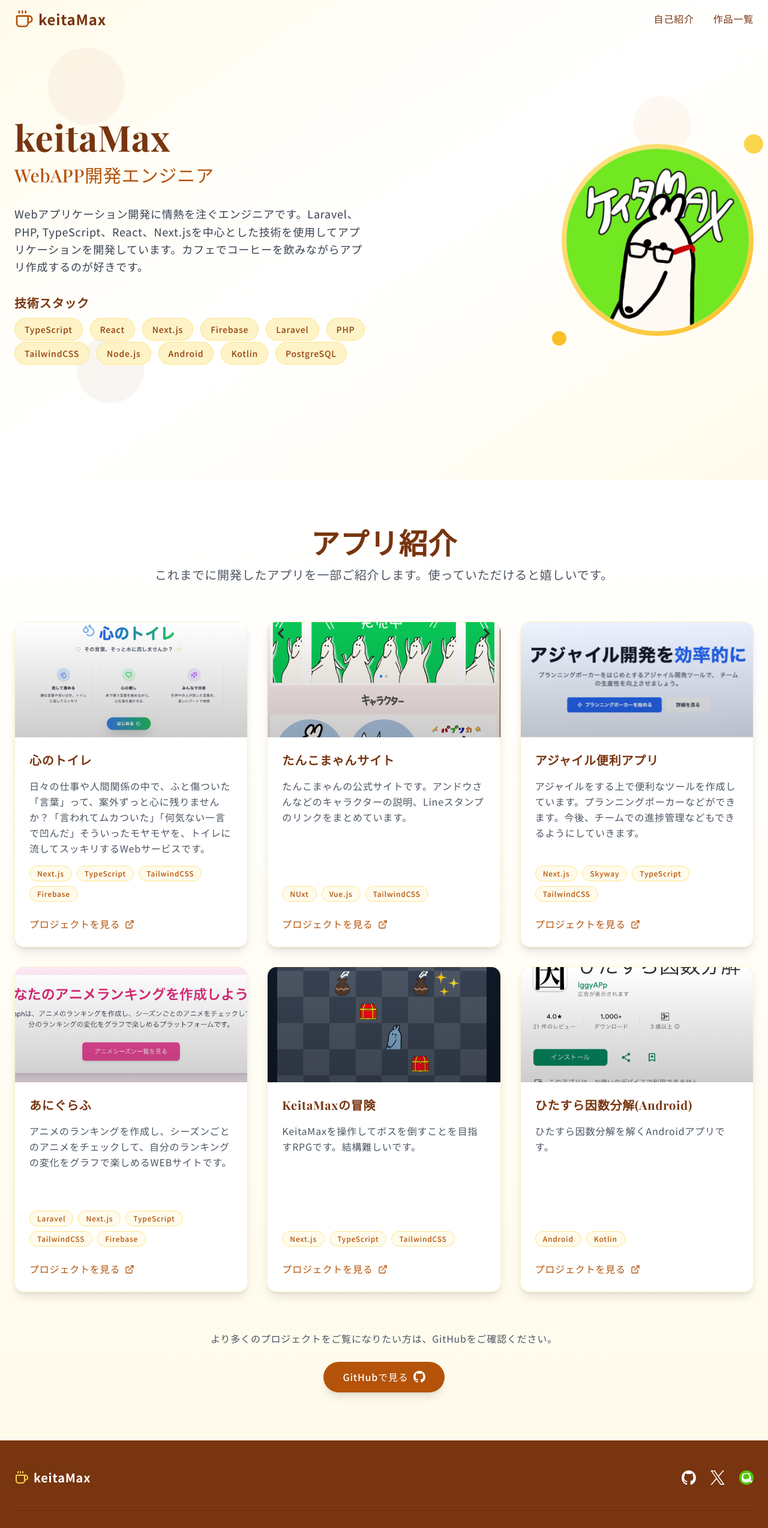
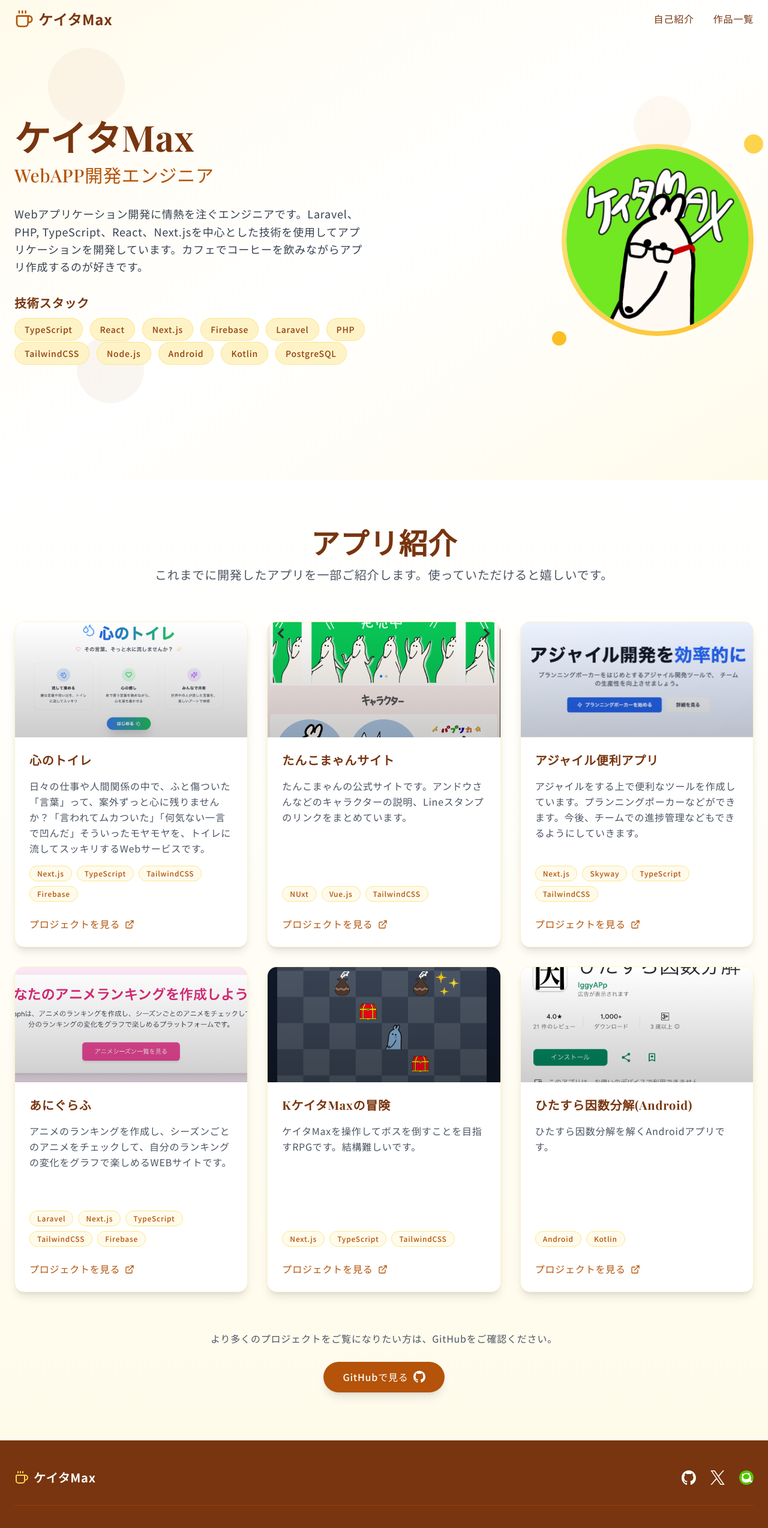
Before and after one commit to NiheiKeita/keitamax-web, a Next.js app: page / in a window 1280 px wide. Shown: the top 2547 px of the page at 60% size. Built offline with nearby package versions, Linux system fonts and the light colour scheme.

Commit message:
fix name

```diff
--- a/src/components/Footer.tsx
+++ b/src/components/Footer.tsx
@@ -15,7 +15,7 @@ const Footer: React.FC<FooterProps> = ({ socialLinks }) => {
           {/* Logo and Copyright */}
           <div className="mb-6 flex items-center space-x-2 md:mb-0">
             <Coffee className="size-6 text-amber-300" />
-            <span className="text-xl font-bold">keitaMax</span>
+            <span className="text-xl font-bold">ケイタMax</span>
           </div>
 
           {/* Social Links */}
--- a/src/components/Header.tsx
+++ b/src/components/Header.tsx
@@ -21,8 +21,8 @@ const Header: React.FC<HeaderProps> = ({ onNavClick }) => {
   return (
     <header
       className={`fixed inset-x-0 top-0 z-50 transition-all duration-300 ${isScrolled
-          ? 'bg-white/90 shadow-lg backdrop-blur-md'
-          : 'bg-transparent'
+        ? 'bg-white/90 shadow-lg backdrop-blur-md'
+        : 'bg-transparent'
         }`}
     >
       <div className="container mx-auto px-6 py-4">
@@ -30,7 +30,7 @@ const Header: React.FC<HeaderProps> = ({ onNavClick }) => {
           {/* Logo */}
           <div className="flex items-center space-x-2">
             <Coffee className="size-8 text-amber-700" />
-            <span className="text-2xl font-bold text-amber-900">keitaMax</span>
+            <span className="text-2xl font-bold text-amber-900">ケイタMax</span>
           </div>
 
           {/* Navigation */}
--- a/src/data/profile.ts
+++ b/src/data/profile.ts
@@ -1,7 +1,7 @@
 import { Profile, Project, SocialLink } from '../types'
 
 export const profileData: Profile = {
-  name: 'keitaMax',
+  name: 'ケイタMax',
   title: 'WebAPP開発エンジニア',
   description: 'Webアプリケーション開発に情熱を注ぐエンジニアです。Laravel、PHP, TypeScript、React、Next.jsを中心とした技術を使用してアプリケーションを開発しています。カフェでコーヒーを飲みながらアプリ作成するのが好きです。',
   skills: ['TypeScript', 'React', 'Next.js', 'Firebase', 'Laravel', 'PHP', 'TailwindCSS', 'Node.js', 'Android', 'Kotlin', 'PostgreSQL'],
@@ -43,8 +43,8 @@ export const projectsData: Project[] = [
   },
   {
     id: '5',
-    title: 'KeitaMaxの冒険',
-    description: 'KeitaMaxを操作してボスを倒すことを目指すRPGです。結構難しいです。',
+    title: 'KケイタMaxの冒険',
+    description: 'ケイタMaxを操作してボスを倒すことを目指すRPGです。結構難しいです。',
     imageUrl: '/projects/keitamax_rpg.png',
     techStack: ['Next.js', 'TypeScript', 'TailwindCSS'],
     link: 'https://niheikeita.github.io/my-site/'
```
Also changed, not shown: 1 other file (tests, documents, lock files or other folders).
